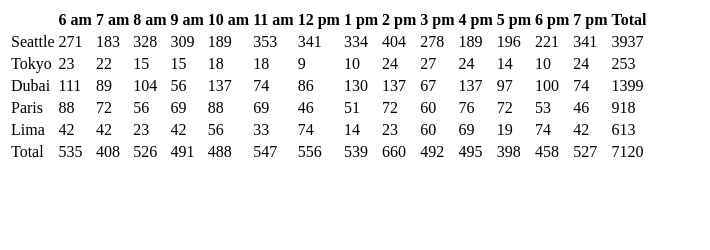
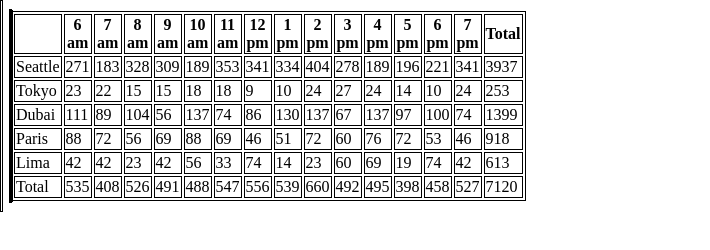
Before and after one commit to IsmaelLebzo/Salmon-Cookies-lab06, a plain HTML site: page index.html in a window 1280 px wide. Shown: the whole page, without its empty margins (0-710 px from the left). Drawn offline with Linux system fonts and the light colour scheme.

Commit message:
added style.css

```diff
--- a/CSS/Style.css
+++ b/CSS/Style.css
@@ -0,0 +1,5 @@
+
+  * {
+border: 1px solid black;
+inline-size: 1px;
+  }
--- a/index.html
+++ b/index.html
@@ -6,6 +6,7 @@
     <meta http-equiv="X-UA-Compatible" content="IE=edge">
     <meta name="viewport" content="width=device-width, initial-scale=1.0">
     <title>Salmon-Cookies</title>
+    <link href="CSS/Style.css" type="text/css" rel="stylesheet" />
 </head>
 <body>
 <div id="container"></div>
```
